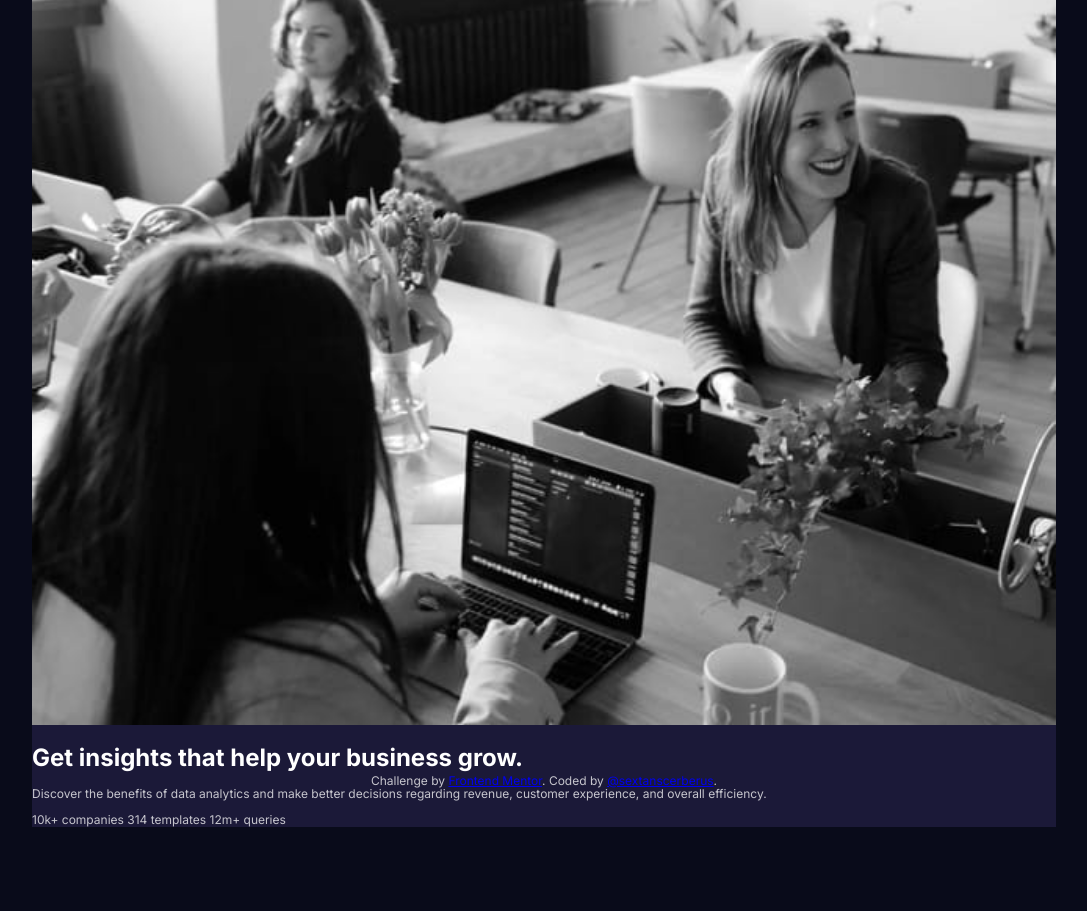
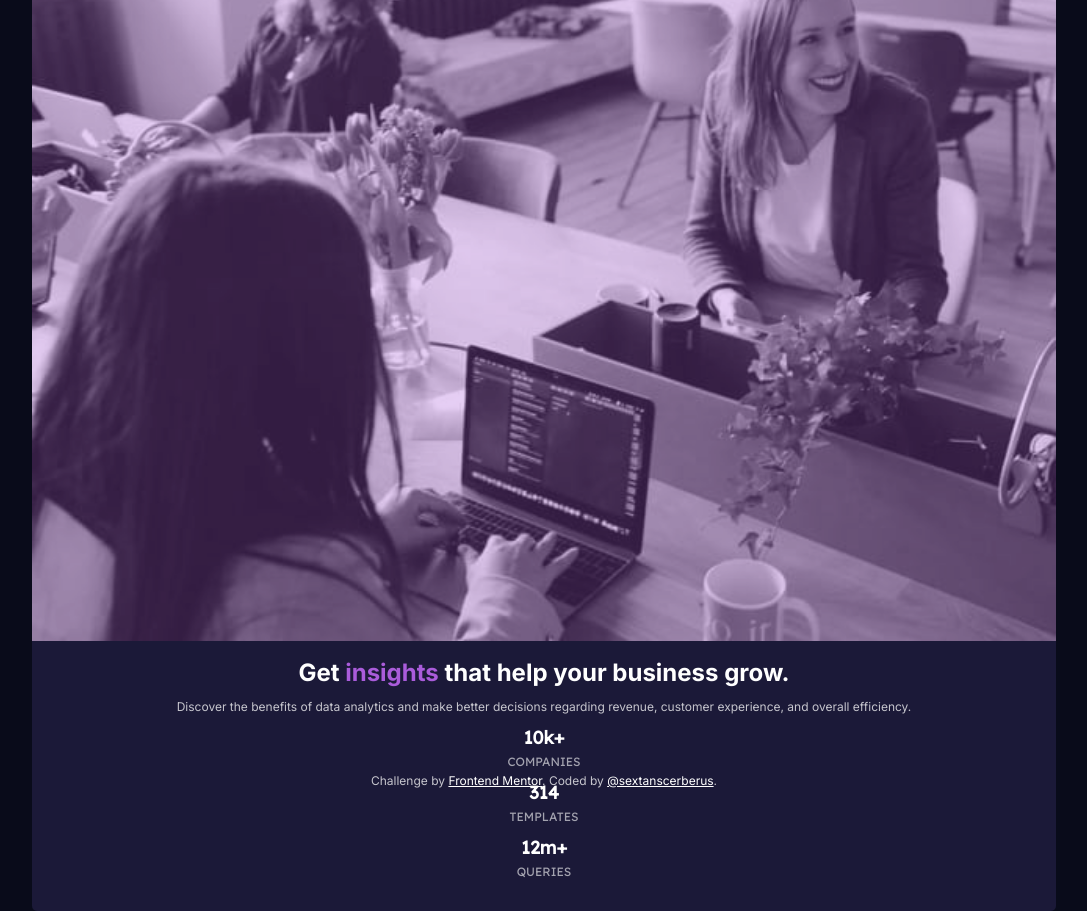
Before and after one commit to sextanscerberus/stats-preview-card-component, a plain HTML site: page index.html in a window 1280 px wide. Shown: the whole page, without its empty margins (96-1183 px from the left). Before the commit the page ends 827 px from the top, so only its background shows below. Drawn offline with Linux system fonts and the light colour scheme.

Commit message:
60% of project done!

```diff
--- a/css/main.css
+++ b/css/main.css
@@ -1,6 +1,3 @@
-/* 			1-2
-	font-family: 'Lexend Deca', sans-serif; 3-4
-*/
 
 :root {
 	--very-dark-blue: hsl(233, 47%, 7%); /* main background */
@@ -26,6 +23,12 @@ body {
 #component {
 	width: 80%;
 	background-color: var(--dark-desaturated-blue);
+	border-radius: 5px;
+}
+
+#hero {
+	background-color: var(--soft-violet);
+	border-radius: 5px 5px 0 0;
 }
 
 #desktop-header {
@@ -33,11 +36,49 @@ body {
 }
 
 #mobile-header {
+	display: block;
 	width: 100%;
 	height: auto;
+	border-radius: 5px 5px 0 0;
+	opacity: 0.7;
 }
 
+#content {
+	text-align: center;
+	padding: 1.5em 2.5em;
+}
+
+
+
 h1 {
+	margin: 0;
+	color: var(--white);
+	font-size: 2em;
+	font-weight: 700;
+}
+
+h1 span {
+	color: var(--soft-violet);
+}
+
+#main-paragraph {
+	color: var(--slightly-transparent-white);
+	line-height: 1.5em;
+}
+
+#stats {
+	font-family: 'Lexend Deca', sans-serif;
+	list-style: none;
+	padding: 0;
+}
+
+#stats li p {
+	color: var(--transparent-white);
+	margin: 0.5em 0 1.2em;
+}
+
+h2 {
+	margin: 0;
 	color: var(--white);
 }
 
@@ -48,3 +89,7 @@ h1 {
 	left: 0;
 	right: 0;
 }
+
+#attribution a {
+	color: var(--white);
+}
--- a/index.html
+++ b/index.html
@@ -19,14 +19,23 @@
     </section>
     <section id="content">
       <header>
-        <h1>Get insights that help your business grow.</h1>
+        <h1>Get <span>insights</span> that help your business grow.</h1>
       </header>
-      <p>Discover the benefits of data analytics and make better decisions regarding revenue, customer experience, and overall efficiency.</p>
-      <div id="stats">
-        10k+ companies
-        314 templates
-        12m+ queries
-      </div>
+      <p id="main-paragraph">Discover the benefits of data analytics and make better decisions regarding revenue, customer experience, and overall efficiency.</p>
+      <ul id="stats">
+        <li>
+          <h2>10k+</h2>
+          <p>COMPANIES</p>
+        </li>
+        <li>
+          <h2>314</h2>
+          <p>TEMPLATES</p>
+        </li>
+        <li>
+          <h2>12m+</h2>
+          <p>QUERIES</p>
+        </li>
+      </ul>
     </section>
   </main>
   <footer id="attribution">
```
Also changed, not shown: 2 other files.
